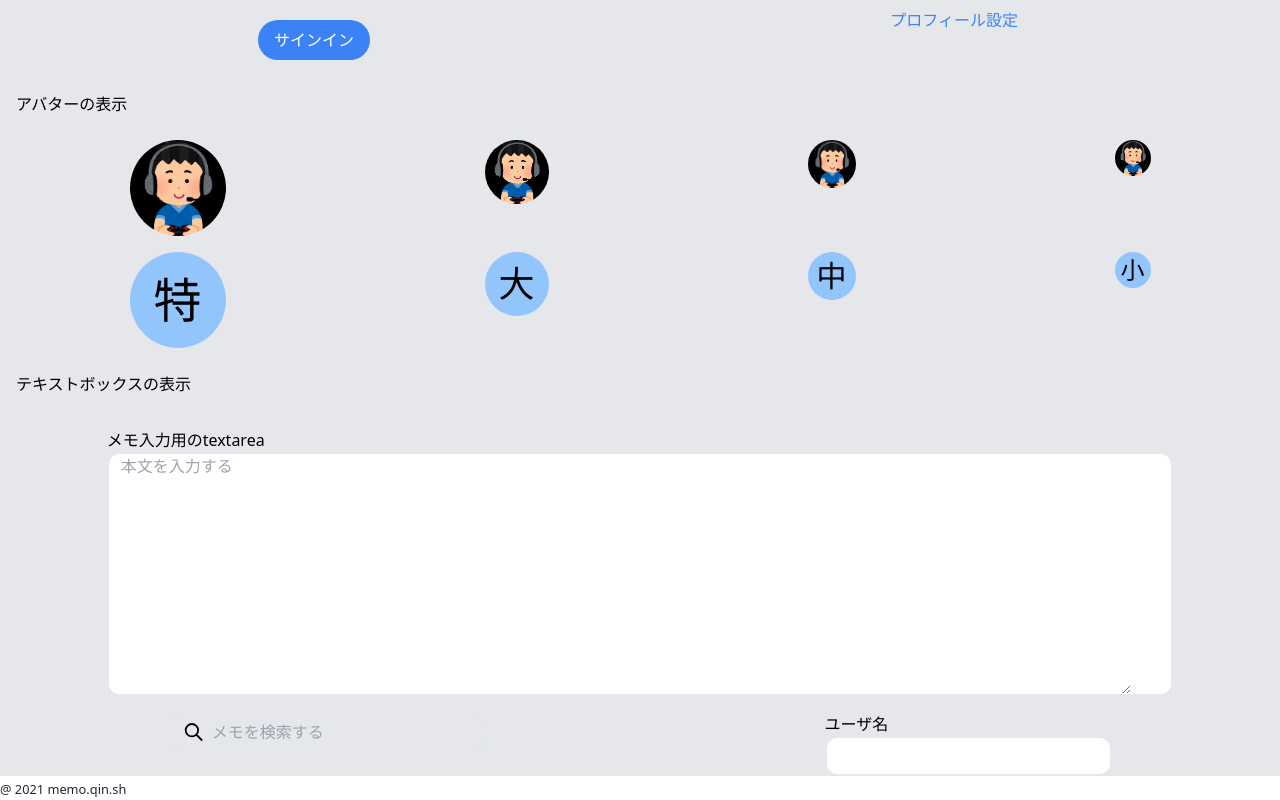
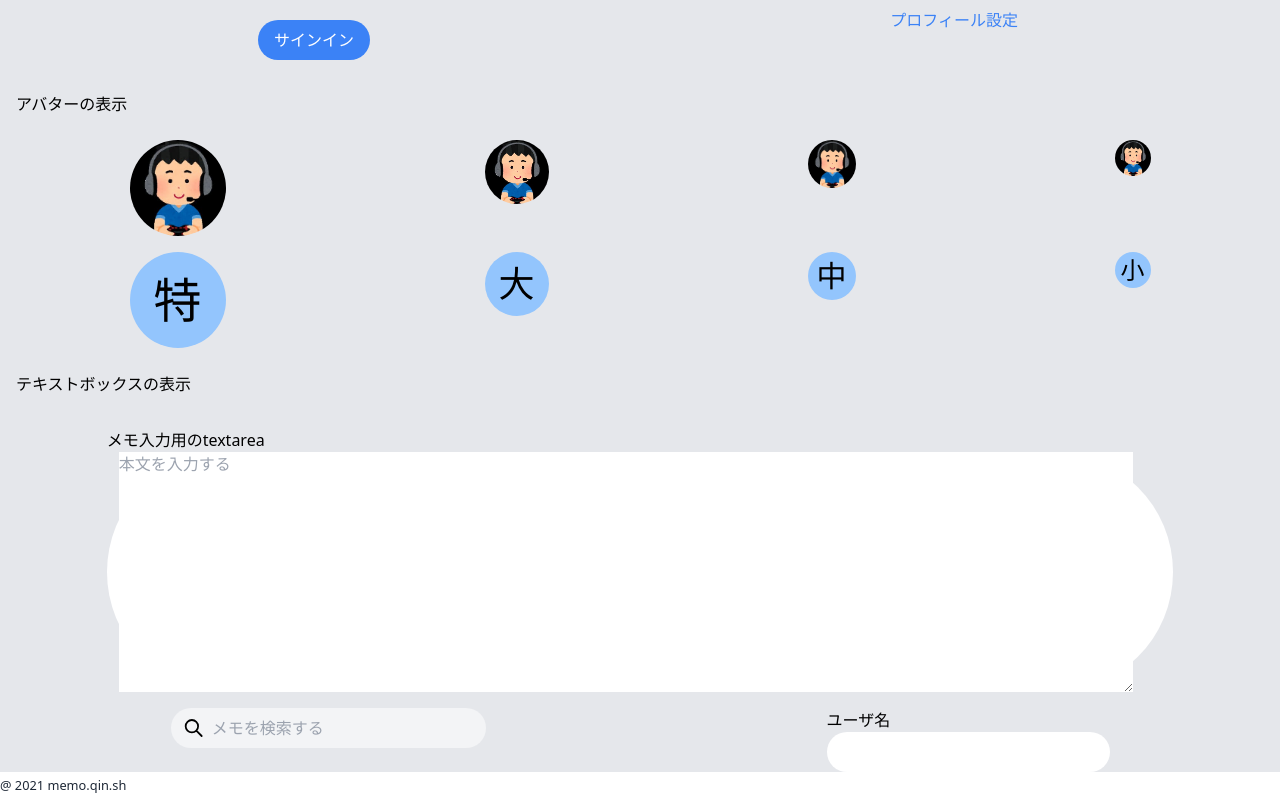
Before and after one commit to qin-salon/qin-memo, a Next.js app: page /sample in a window 1280 px wide. Shown: the part 316-1116 px from the top of the page. Built offline with nearby package versions, Linux system fonts and the light colour scheme.

Commit message:
🩹 他の画面の修正を反映

```diff
--- a/src/components/shared/InputText.tsx
+++ b/src/components/shared/InputText.tsx
@@ -30,9 +30,9 @@ const isTextarea = (props: TextareaType | InputType): props is TextareaType => {
 export const InputText: React.FC<TextareaType | InputType> = (props) => {
   // テキストボックスにフォーカスがある場合にボーダーラインの表示を切り替える
   const divStyle = clsx([
-    "flex text-center my-auto pl-3 pr-10  rounded-xl border-2 transition-colors",
+    "flex text-center my-auto pl-3 pr-10 outline-none rounded-full transition-colors",
     {
-      "bg-gray-200": props.bgColor === "gray",
+      "bg-gray-100": props.bgColor === "gray",
       "bg-white": props.bgColor === "white",
       "h-10": !isTextarea(props),
     },
@@ -41,7 +41,7 @@ export const InputText: React.FC<TextareaType | InputType> = (props) => {
   const inputStyle = clsx([
     "w-full m-0 p-0 border-white outline-none my-auto",
     {
-      "bg-gray-200": props.bgColor === "gray",
+      "bg-gray-100": props.bgColor === "gray",
       "bg-white": props.bgColor === "white",
     },
   ]);
```
